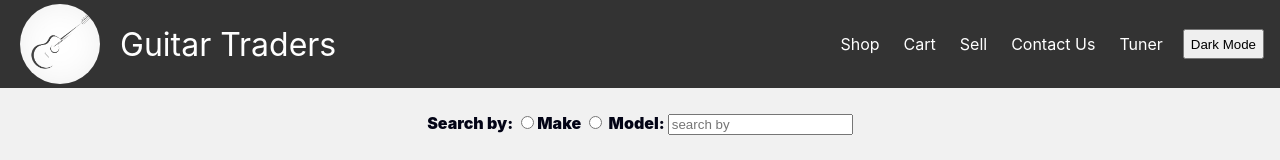
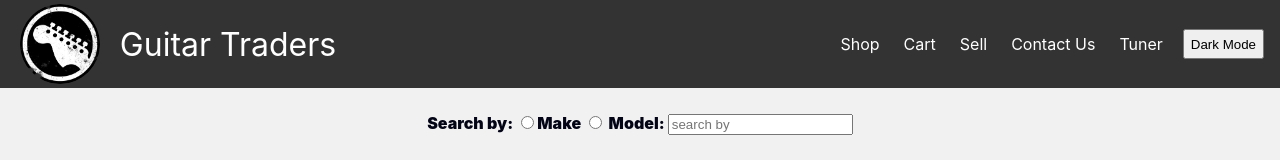
Before and after one commit to riverferguson/phase-2-project, a React (Create React App) app in the folder phase-2-project/: page / in a window 1280 px wide. Shown: the top 160 px of the page. Built offline with nearby package versions, Linux system fonts and the light colour scheme; data requests are answered from the project's data file.

Commit message:
add new logo

```diff
--- a/phase-2-project/db.json
+++ b/phase-2-project/db.json
@@ -899,14 +899,6 @@
       "model": "Custom 24",
       "image": "https://media.guitarcenter.com/is/image/MMGS7/Floyd-Custom-24-Electric-Guitar-Cobalt-Smokeburst/L95383000001000-00-220x220.jpg",
       "price": 3899
-    },
-    {
-      "year": "",
-      "make": "",
-      "model": "",
-      "image": "",
-      "price": "",
-      "id": 101
     }
   ],
   "cart": []
--- a/phase-2-project/src/components/App.css
+++ b/phase-2-project/src/components/App.css
@@ -58,6 +58,6 @@ div#root .appbar a {
   --purple: #cda2ff;
   --green: #00ef7c;
   --color: var(--white);
-  --background: var(--dark-grey);
+  --background: var(--black);
   --primary: var(--white);
 }
--- a/phase-2-project/src/components/Cart.css
+++ b/phase-2-project/src/components/Cart.css
@@ -1,7 +1,7 @@
 .cart {
   text-align: center;
   border: grey solid 1px;
-    padding: 25px;
+  padding: 1rem;
   width: 15rem;
   height: 25rem;
   display: inline-grid;
--- a/phase-2-project/src/components/Nav.js
+++ b/phase-2-project/src/components/Nav.js
@@ -9,7 +9,7 @@ const Nav = ({handleDarkModeClick, darkMode}) => {
 return (
   <nav className="nav">
   <Link to="/" className="site-title">
-  <img className='logo' src={process.env.PUBLIC_URL + "images/guitarlogo.jpg"} alt='oops'/> Guitar Traders
+  <img className='logo' src={process.env.PUBLIC_URL + "images/pngegg.png"} alt='oops'/> Guitar Traders
         </Link>
         <ul>
             <li>
```
Also changed, not shown: phase-2-project/public/images/pngegg.png (added). Lines whose indentation alone changed are shown as unchanged.
